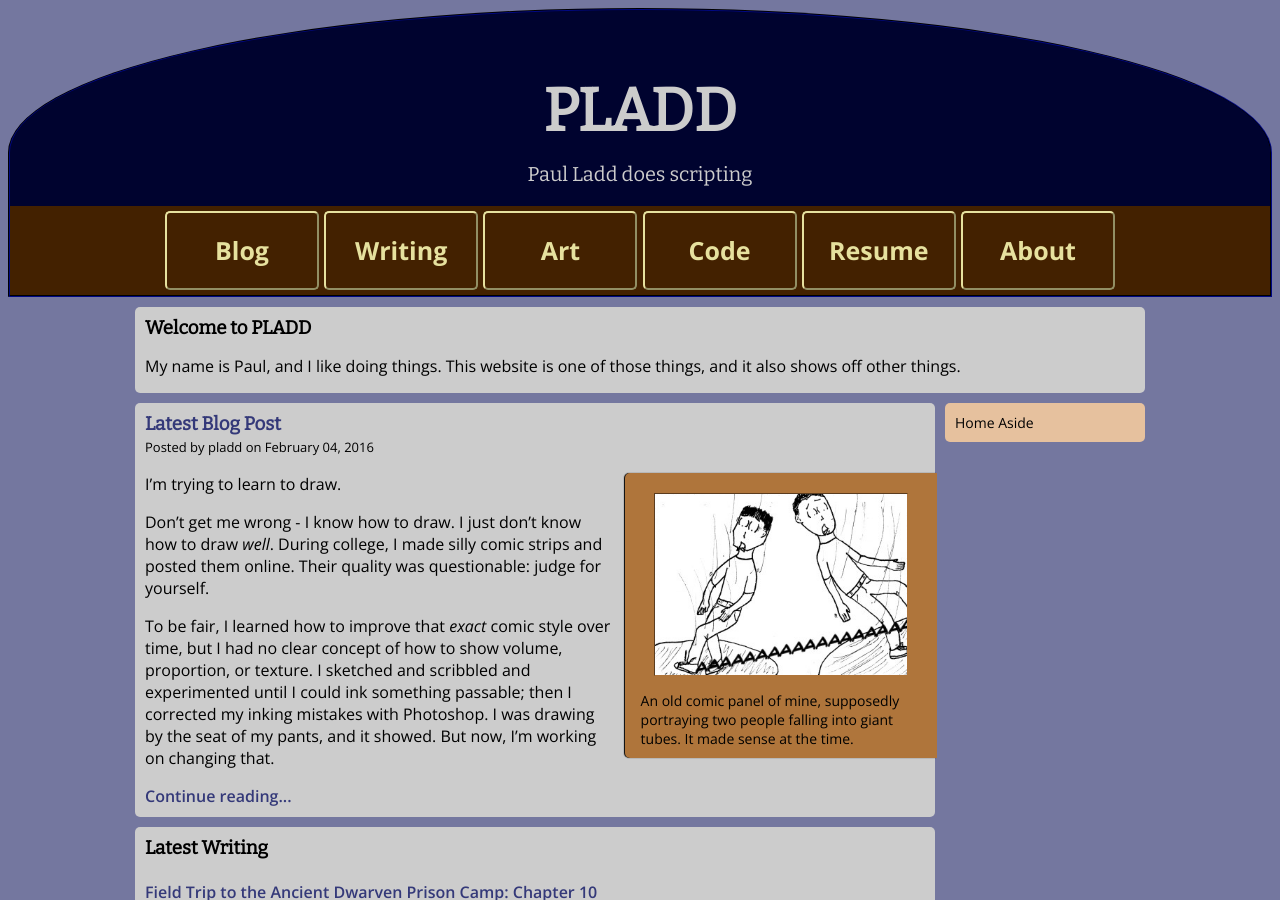
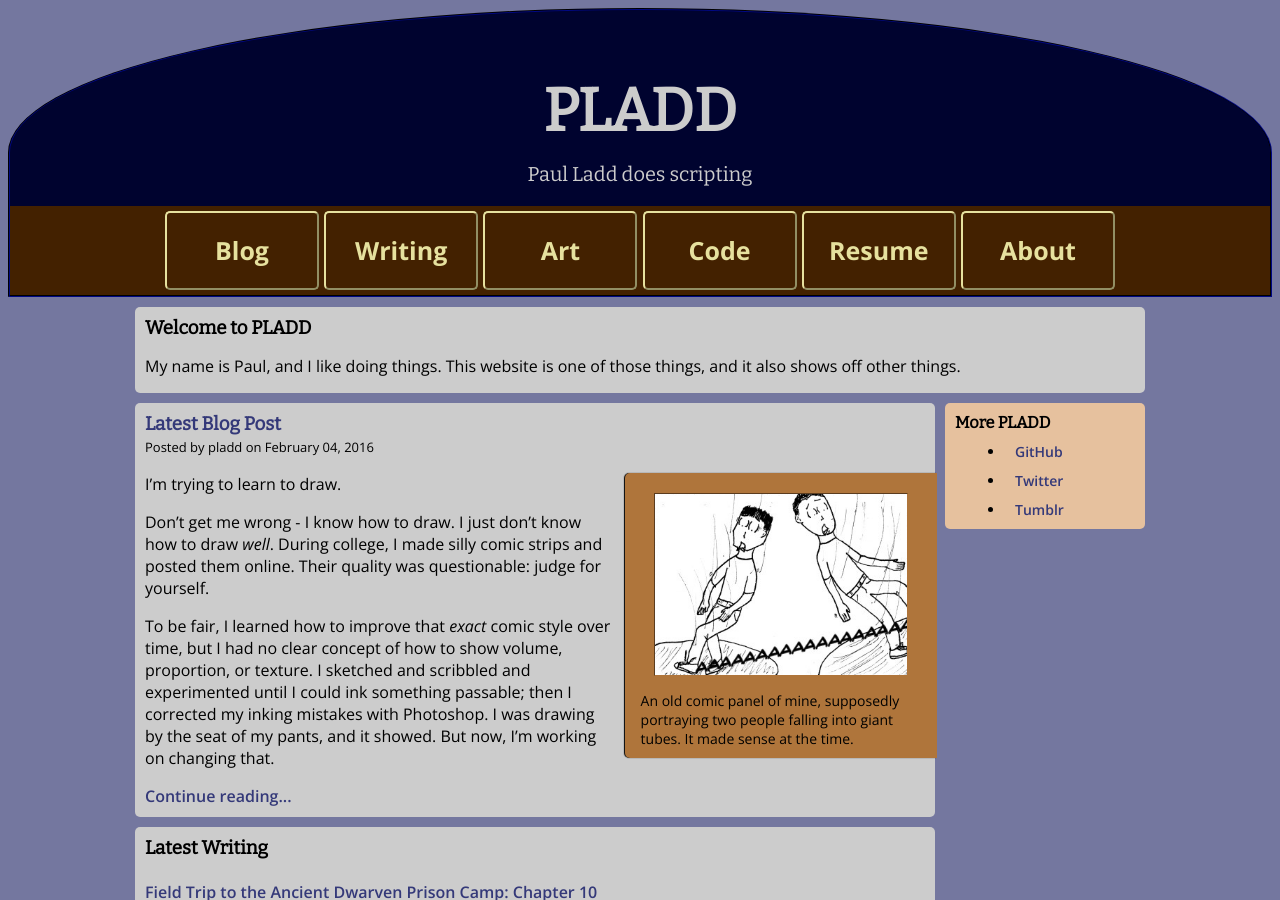
Before and after one commit to itspladd/personal-website-old, a Jekyll site: the page built from index.html, in a window 1280 px wide and 900 px high. Built offline with Jekyll 4.4.1, drawn with Linux system fonts in a browser that asks for light colours.

Commit message:
Adding links

```diff
--- a/index.html
+++ b/index.html
@@ -10,7 +10,14 @@ title: "Paul Ladd Does Words, Art, and Code"
     </article>
 </section>
 
-<aside class="sidebar"><p>Home Aside</p></aside>
+<aside class="sidebar">
+    <h3>More PLADD</h3>
+    <ul>
+        <li><a href="https://github.com/itspladd">GitHub</a></li>
+        <li><a href="https://twitter.com/itspladd">Twitter</a></li>
+        <li><a href="http://pladddraws.tumblr.com/">Tumblr</a></li>
+    </ul>
+</aside>
 
 <section>
     <article>
```
